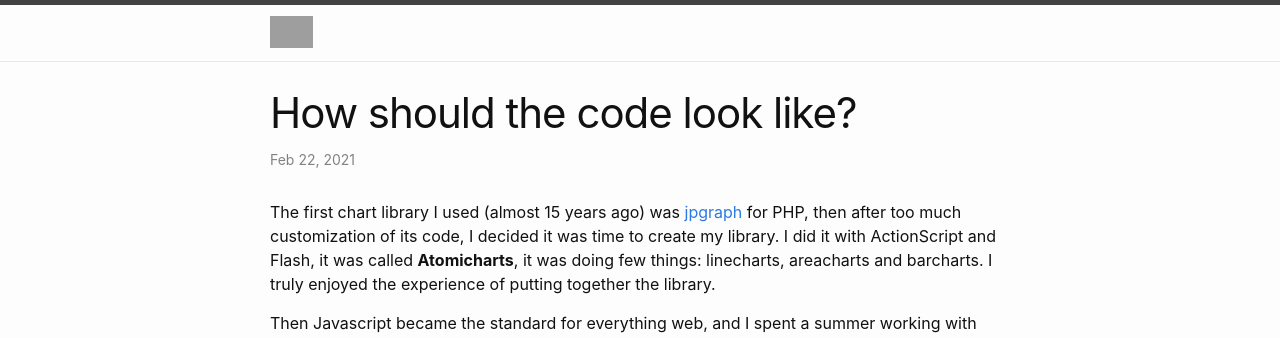
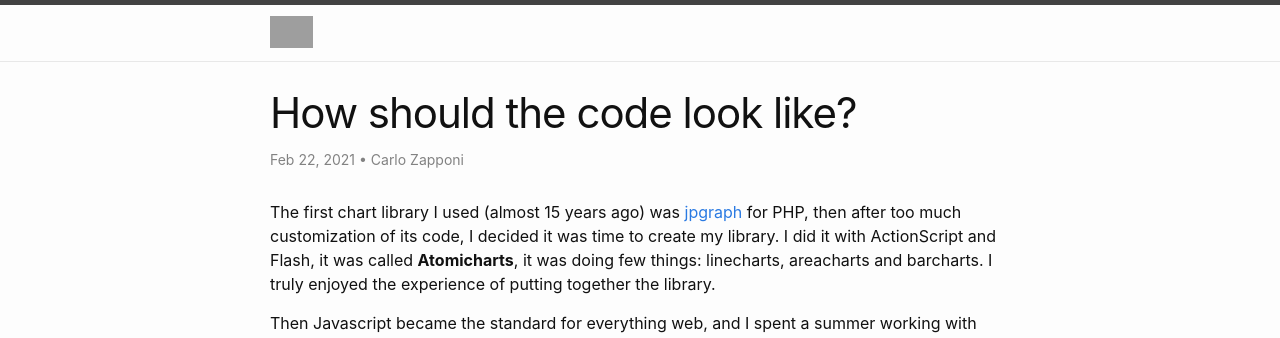
Before and after one commit to chrt-io/blog, a Jekyll site: the page built from _posts/2021-02-22-how-should-the-code-look-like.md, in a window 1280 px wide, cut to the strip 0-338 px from the top of the page. Built offline with Jekyll 4.4.1, drawn with Linux system fonts in a browser that asks for light colours; grey boxes are pictures that could not be loaded.

Commit message:
Update from Forestry.io Simone Lippolis updated _posts/2021-02-22-how-should-the-code-look-like.md

```diff
--- a/_posts/2021-02-22-how-should-the-code-look-like.md
+++ b/_posts/2021-02-22-how-should-the-code-look-like.md
@@ -1,8 +1,9 @@
 ---
 layout: post
 title: How should the code look like?
-date: 2021-02-22 00:00:00 +0000
+date: 2021-02-22T00:00:00.000+00:00
 categories: ''
+author: Carlo Zapponi
 
 ---
 The first chart library I used (almost 15 years ago) was [jpgraph](https://jpgraph.net/) for PHP, then after too much customization of its code, I decided it was time to create my library. I did it with ActionScript and Flash, it was called **Atomicharts**, it was doing few things: linecharts, areacharts and barcharts. I truly enjoyed the experience of putting together the library.
```
Also changed, not shown: .forestry/front_matter/templates/simple-post.yml.
